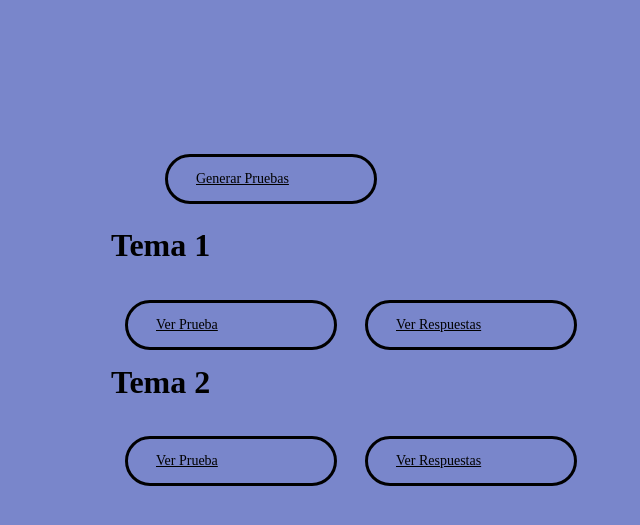
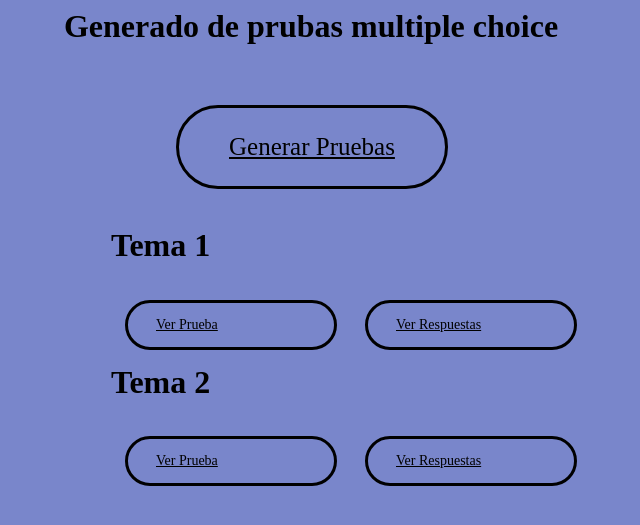
Before and after one commit to regoloalesandro/GeneradorPrueba, a PHP site: page / in a window 1280 px wide. Shown: the top 525 px of the page, without its empty margins (329-969 px from the left). Run offline with PHP 8.4, Linux system fonts and the light colour scheme; the visitor is signed in with stand-in values (Sample User, id 1).

Commit message:
cambios en el estilo

```diff
--- a/index.php
+++ b/index.php
@@ -137,6 +137,9 @@
             .button--size-s {
                 font-size: 14px;
             }
+            .button--size-l {
+                font-size: 25px;
+            }
             }
 
             /* Typography and Roundedness */
@@ -160,7 +163,7 @@
                 border-radius: 15px;
             }
             .button--round-l {
-                border-radius: 40px;
+                border-radius: 60px;
             }
 
             /* Borders */
@@ -181,16 +184,32 @@
                 margin-top:-150px;
 
             }
+            .centrar2{
+                position: absolute;
+                /*nos posicionamos en el centro del navegador*/
+                top:20%;
+                left:50%;
+                /*determinamos una anchura*/
+                /*indicamos que el margen izquierdo, es la mitad de la anchura*/
+                margin-left:-200px;
+                /*determinamos una altura*/
+                height:300px;
+                /*indicamos que el margen superior, es la mitad de la altura*/
+                margin-top:-150px;
+
+            }
+            .centro{
+                text-align: center;
+            }
         </style>
     </head>
     <body >
+    <h1 class=centro>Generado de prubas multiple choice</h1>
     <div class="centrar">
-            <div >
-                <div class="centrar">
-                <a href="generarPrueba.php" class="button button--moema button--border-thick button--size-s">Generar Pruebas</a>
+                <div class="centrar2">
+                <a href="generarPrueba.php" class="button button--moema button--border-thick button--size-l">Generar Pruebas</a>
                 </div>
                 <br></br>
-
                 <h1>Tema 1</h1>
                 <a href="pruebaRender.php" class="button button--moema button--border-thick button--size-s">Ver Prueba</a>
                 <a href="respuestasRender.php" class="button button--moema button--border-thick button--size-s">Ver Respuestas</a>
@@ -198,7 +217,7 @@
                 <h1>Tema 2</h2>
                 <a href="prueba2Render.php" class="button button--moema button--border-thick button--size-s">Ver Prueba</a>
                 <a href="respuestas2Render.php" class="button button--moema button--border-thick button--size-s">Ver Respuestas</a>
-            </div>
+
         </div>
     </body>
 </html>
```
